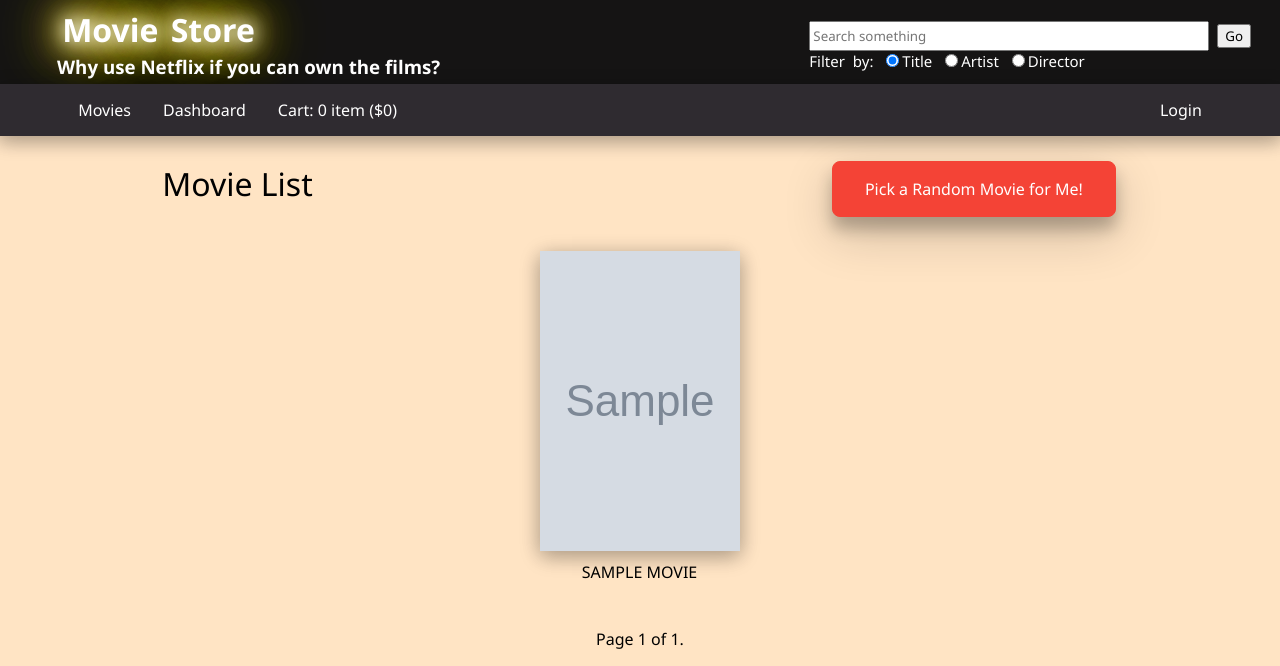
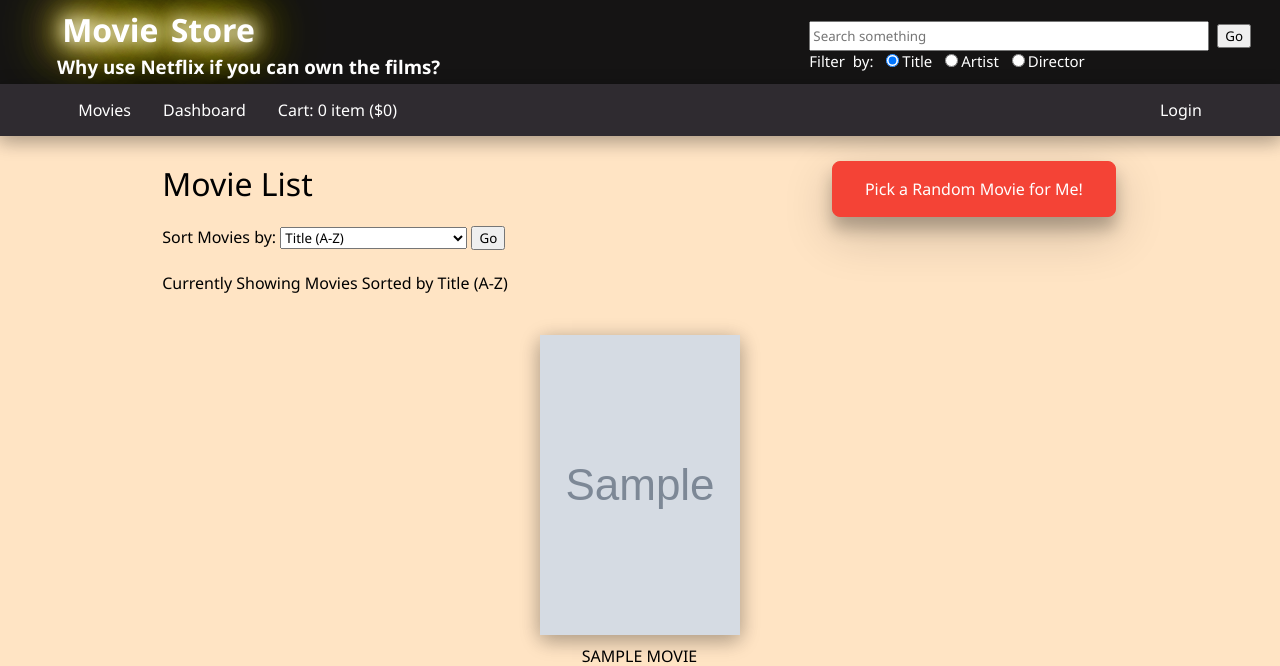
Before and after one commit to topherlee/movie-store, a Django app: page / in a window 1280 px wide. Shown: the top 666 px of the page. Run offline with Django 4.2, Linux system fonts and the light colour scheme; tables that the repository leaves empty hold one stand-in row (values such as "Sample post"); grey boxes marked "Sample" are stand-in pictures.

Commit message:
added full customer details editing and sort movies feature

```diff
--- a/movie_store/forms.py
+++ b/movie_store/forms.py
@@ -44,4 +44,10 @@ class CustomerForm(forms.ModelForm):
 
     class Meta:
         model = Customer
-        fields = ('address',)
+        fields = ("address",)
+
+class UserForm(forms.ModelForm):
+
+    class Meta:
+        model = User
+        fields = ("first_name","last_name","email",)
--- a/movie_store/templates/movie_store/customers.html
+++ b/movie_store/templates/movie_store/customers.html
@@ -8,7 +8,7 @@ Customer List - Movie Store
 <h1>Customer List</h1>
 {% for customer in page_obj %}
 {% with users=customer.user %}
-<p><a href="{% url 'customer_details' id=users.id %}">{{ users.first_name }} {{ users.last_name }}, {{ users.email }}</p>
+<p><a href="{% url 'customer_details' id=users.id %}"><b>({{ users }})</b> {{ users.first_name }} {{ users.last_name }}, {{ users.email }}</p>
 {% endwith %}
 {% endfor %}
 {% endblock %}
--- a/movie_store/templates/movie_store/movie_list.html
+++ b/movie_store/templates/movie_store/movie_list.html
@@ -8,6 +8,20 @@ Movie List - Movie Store
 <div class="second-title-bar">
     <h1>Movie List</h1>
     <a href="{% url 'movie_details' id=randoms.id %}"><button class="random-button button">Pick a Random Movie for Me!</button></a>
+    <form method="post" action="{% url 'movie_list' %}">
+        {% csrf_token %}
+        <label for="sort">Sort Movies by:</label>
+        <select name="sort" id="sort">
+            <option value="title">Title (A-Z)</option>
+            <option value="-title">Title (Z-A)</option>
+            <option value="-year_released">Release Year (Descending)</option>
+            <option value="year_released">Release Year (Ascending)</option>
+            <option value="-imdb_rating">IMDb Rating (Decending)</option>
+            <option value="imdb_rating">IMDb Rating (Ascending)</option>
+        </select>
+        <button type="submit">Go</button>
+        <br><br>Currently Showing Movies Sorted by {{ sort }}
+    </form>
 </div>
 <div class="page-movie">
     {% for movie in page_obj %}
--- a/movie_store/urls.py
+++ b/movie_store/urls.py
@@ -14,7 +14,7 @@ urlpatterns = [
     path('order_details/<id>/', views.order_details, name='order_details'),
     path('customers/', views.customer_list, name='customer_list'),
     path('customer_details/<id>/', views.customer_details, name='customer_details'),
-    path('customer_modify/<id>/' ,views.customer_modify ,name='customer_modify'),
+    path('customer_modify/' ,views.customer_modify ,name='customer_modify'),
     path('my_details/', views.customer_own_detail, name='my_details'),
     path('search/', views.search, name='search'),
     path('signup/', views.signup, name='signup'),
--- a/movie_store/views/movies.py
+++ b/movie_store/views/movies.py
@@ -9,19 +9,54 @@ from django.utils import timezone
 import random
 
 def movie_list(request):
-    movies = Movie.objects.all()
+    sort_by = None
+    basket_movie_form = BasketAddProductForm()
+
+    if "sort" in request.session:
+        sort_by = request.session["sort"]
+    else:
+        request.session["sort"] = None
+    request.session.modified = True
+
+    if request.method=="POST":
+        sort_by = request.POST.get("sort")
+        request.session["sort"] = sort_by
+
+    if sort_by == None:
+        movies = Movie.objects.all().order_by("title")
+    else:
+        movies = Movie.objects.all().order_by(f"{sort_by}")
+
+    if sort_by == "title":
+        sort = "Title (A-Z)"
+    elif sort_by == "-title":
+        sort = "Title (Z-A)"
+    elif sort_by == "year_released":
+        sort = "Release Year (Ascending)"
+    elif sort_by == "-year_released":
+        sort = "Release Year (Descending)"
+    elif sort_by == "-imdb_rating":
+        sort = "IMDb Rating (Descending)"
+    elif sort_by == "imdb_rating":
+        sort = "IMDb Rating (Ascending)"
+    else:
+        sort = "Title (A-Z)"
+
     paginator = Paginator(movies, 25)
     page_number = request.GET.get('page')
     page_obj = paginator.get_page(page_number)
-    basket_movie_form = BasketAddProductForm()
+
+
     #choose random movie button
     ids = Movie.objects.count()
     first = Movie.objects.first().id
     randoms = Movie.objects.get(id=random.randint(first,ids))
+
     context = {
         'page_obj':page_obj,
         'randoms':randoms,
         'basket_movie_form':basket_movie_form,
+        'sort':sort,
     }
     return render(request, 'movie_store/movie_list.html', context)
 
```
Also changed, not shown: movie_store/templates/movie_store/customer_details.html (+5 -2 lines), movie_store/templates/movie_store/customer_modify.html (+4 -8 lines), movie_store/views/customers.py (+12 -11 lines).
